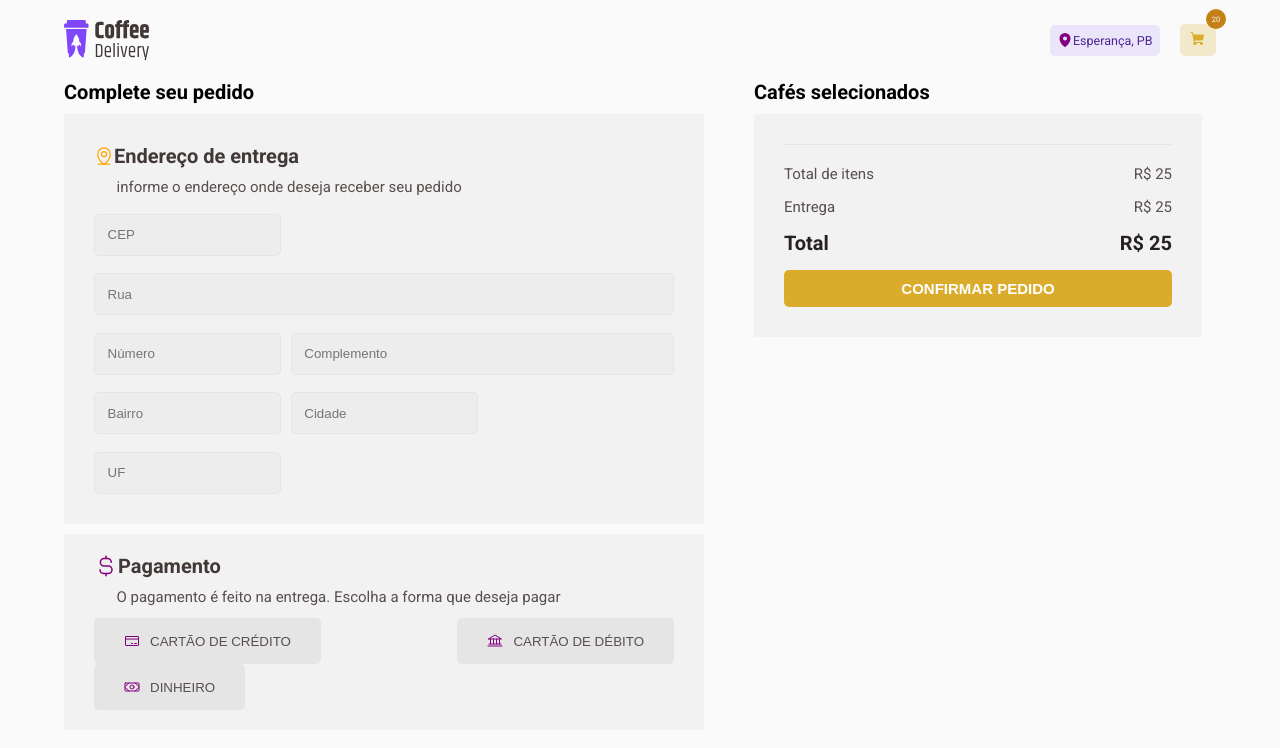
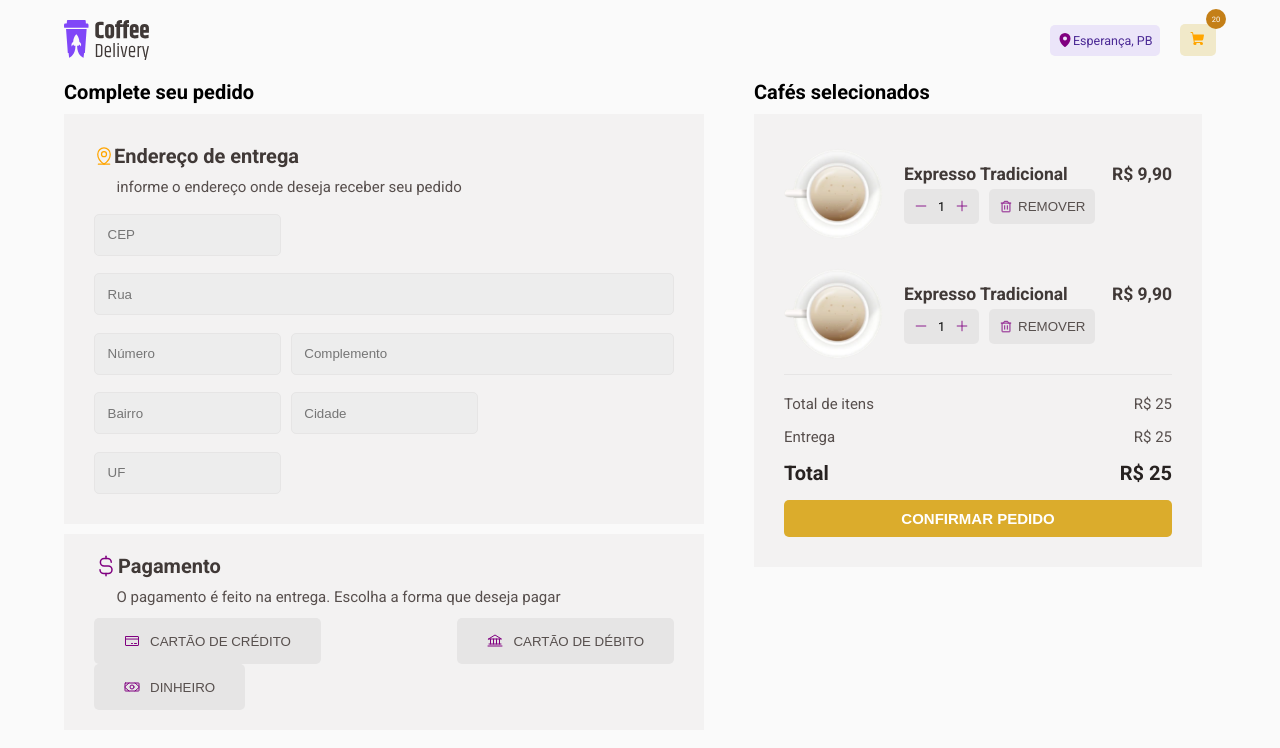
Before and after one commit to Jovi-souza/Coffee-Delivery, a React (Vite) app: page /Checkout in a window 1280 px wide. Shown: the top 748 px of the page. Built offline with nearby package versions, Linux system fonts and the light colour scheme.

Commit message:
finalizing styles

```diff
--- a/src/Components/Cards/index.tsx
+++ b/src/Components/Cards/index.tsx
@@ -13,11 +13,11 @@ export function Card() {
       <Purchase>
         <Price>R$ <span>9,90</span></Price>
         <HowManyItems>
-          <Minus cursor='pointer' size={14}/>
+          <Minus cursor='pointer' size={14} color='purple'/>
           <div>
             1
           </div>
-          <Plus cursor='pointer' size={14}/>
+          <Plus cursor='pointer' size={14} color='purple'/>
         </HowManyItems>
         <AddItems>
           <ShoppingCart weight="fill" size={18} color='white' />
--- a/src/Components/Cards/styles.ts
+++ b/src/Components/Cards/styles.ts
@@ -64,6 +64,7 @@ export const HowManyItems = styled('div', {
   display: 'flex',
   gap: '1.5rem',
   padding: '1rem 1rem',
+  width: 'max-content',
   borderRadius: '5px',
 
   backgroundColor: '$baseButton',
@@ -71,10 +72,6 @@ export const HowManyItems = styled('div', {
   '& div': {
     fontSize: '1.25rem'
   },
-
-  '& svg': {
-    color: 'Purple',
-  }
 })
 
 export const AddItems = styled('button', {
--- a/src/Components/CoffeeCard/index.tsx
+++ b/src/Components/CoffeeCard/index.tsx
@@ -1,4 +1,4 @@
-import { Container } from "./styles";
+import { Button, Container, PriceContainer, Title } from "./styles";
 import { HowManyItems } from "../Cards/styles";
 import { Minus, Plus, Trash } from "phosphor-react";
 
@@ -8,18 +8,22 @@ export function CoffeeCard() {
   return(
     <Container>
       <img src={image} />
-      <div>
-        <h1>Expresso Tradicional</h1>
-        <p>R$ 9,90</p>
-      </div>
-      <HowManyItems >
-        <Minus cursor='pointer' size={14}/>
+      <PriceContainer>
+        <Title>
+          <h2>Expresso Tradicional</h2>
+          <p>R$ 9,90</p>
+        </Title>
         <div>
-          1
+          <HowManyItems >
+            <Minus cursor='pointer' color="purple" size={14}/>
+            <div>
+              1
+            </div>
+            <Plus cursor='pointer' color="purple" size={14}/>
+          </HowManyItems>
+          <Button><Trash color="purple" size={14} /> Remover</Button>
         </div>
-        <Plus cursor='pointer' size={14}/>
-      </HowManyItems>
-      <p><Trash /> Remover</p>
+      </PriceContainer>
     </Container>
   )
 }
--- a/src/Components/CoffeeCard/styles.ts
+++ b/src/Components/CoffeeCard/styles.ts
@@ -2,11 +2,54 @@ import { styled } from "../../styles/stitches.config";
 
 export const Container = styled('div', {
   display: 'flex',
-  width: '38vw',
-  padding: '3rem',
-  backgroundColor: '$baseCard',
+  alignItems: 'center',
+  gap: '2rem',
+})
+
+export const PriceContainer = styled('div', {
+  display: 'flex',
+  flexDirection: 'column',
+  gap: '.5rem',
+  width: '100%',
 
   '& div': {
-    display: 'flex'
+    display: 'flex',
+    gap: '1rem'
+  },
+})
+
+export const Title = styled('div', {
+  justifyContent: 'space-between',
+
+  '& h2': {
+    fontSize: '1.75rem',
+    color: '$baseSubTitle'
+  },
+
+  '& p': {
+    fontSize: '1.75rem',
+    fontWeight: 'bold',
+    color: '$baseSubTitle'
   }
 })
+
+export const Button = styled('button', {
+  display: 'flex',
+  alignItems: 'center',
+  gap: '.5rem',
+  padding: '1rem',
+  borderRadius: '5px',
+  border: 'none',
+  color: '$baseText',
+  backgroundColor: '$baseButton',
+  textTransform: 'uppercase',
+
+  '&:hover': {
+    backgroundColor: '$baseHover'
+  },
+
+  '&:focus': {
+    backgroundColor: '$purpleLight',
+    outlineColor: '$purple',
+  }
+})
--- a/src/Components/header/index.tsx
+++ b/src/Components/header/index.tsx
@@ -1,6 +1,7 @@
 import Logo from '../../images/Logo.svg'
 import { Container, LocaleAndCart, ShoppingCartContainer } from "./styles";
 import { MapPin, ShoppingCart } from "phosphor-react";
+import { NavLink } from 'react-router-dom';
 
 export function Header() {
   return (
@@ -12,7 +13,9 @@ export function Header() {
           Esperança, PB
         </p>
         <ShoppingCartContainer >
-          <ShoppingCart weight='fill' size={16}/>
+          <NavLink to="/Checkout" title="Cart">
+            <ShoppingCart weight='fill' size={16} color='orange'/>
+          </NavLink>
           <p>20</p>
         </ShoppingCartContainer>
       </LocaleAndCart >
--- a/src/Components/header/styles.ts
+++ b/src/Components/header/styles.ts
@@ -30,12 +30,10 @@ export const LocaleAndCart = styled('div', {
     backgroundColor: '$purpleLight',
     color: '$purpleDark',
   }
-
 })
 
 export const ShoppingCartContainer = styled('div', {
   backgroundColor: '$yellowLight',
-  color: '$yellow',
   padding: '.65rem 1rem',
   borderRadius: '5px',
   position: 'relative',
--- a/src/Pages/Checkout/index.tsx
+++ b/src/Pages/Checkout/index.tsx
@@ -5,6 +5,7 @@ import {
   MapPinLine,
   Money
 } from "phosphor-react";
+import { CoffeeCard } from "../../Components/CoffeeCard";
 
 import {
   CartContainer,
@@ -16,6 +17,7 @@ import {
   Button,
   ContainerWrap,
   TotalPrice,
+  Orders,
 } from "./styles";
 
 export function Checkout() {
@@ -50,6 +52,12 @@ export function Checkout() {
       <ContainerWrap>
         <h1>Cafés selecionados</h1>
         <CartContainer>
+          <Orders>
+            <CoffeeCard />
+            <CoffeeCard />
+            <CoffeeCard />
+            <CoffeeCard />
+          </Orders>
           <TotalPrice>
             <p>Total de itens <span>R$ 25</span></p>
             <p>Entrega <span>R$ 25</span></p>
--- a/src/Pages/Checkout/styles.ts
+++ b/src/Pages/Checkout/styles.ts
@@ -2,6 +2,7 @@ import { styled } from "../../styles/stitches.config";
 
 export const Container = styled('div', {
   display: 'flex',
+  flexWrap: 'wrap',
   gap: '5rem'
 })
 
@@ -50,7 +51,13 @@ export const Inputs = styled('input', {
   borderRadius: '5px',
 
   '&:focus': {
-    outlineColor: '$yellowDark',
+    outline: '1px solid $yellowDark',
+  },
+
+  '&::placeholder': {
+    display: 'flex',
+    alignContent: 'flex-end',
+    gap: '10rem'
   },
 
   variants: {
@@ -111,6 +118,29 @@ export const CartContainer = styled('div', {
   padding: '3rem',
 })
 
+export const Orders = styled('div', {
+  overflowY: 'auto',
+  display: 'flex',
+  flexDirection: 'column',
+  gap: '2rem 0',
+  mb: '1rem',
+  height: '22rem',
+
+  '&::-webkit-scrollbar': {
+    width: '12px',
+  },
+
+  '&::-webkit-scrollbar-track': {
+    background: '$baseHover'
+  },
+
+  '&::-webkit-scrollbar-thumb': {
+    backgroundColor: '$yellow',
+    borderRadius: '20px',
+    border: '1px solid #000'
+  }
+})
+
 export const TotalPrice = styled('div', {
   display: 'flex',
   justifyContent: 'flex-end',
```
